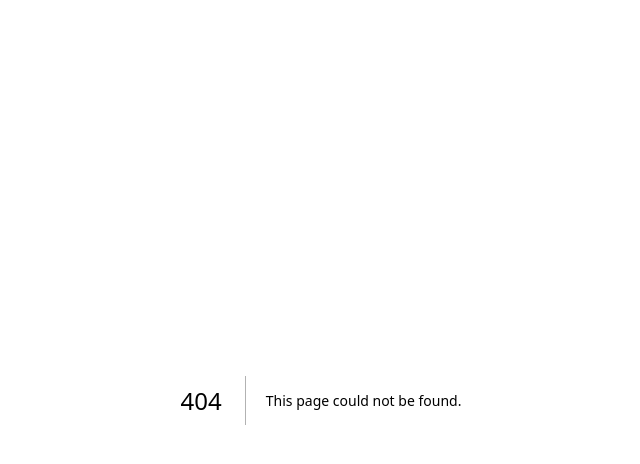
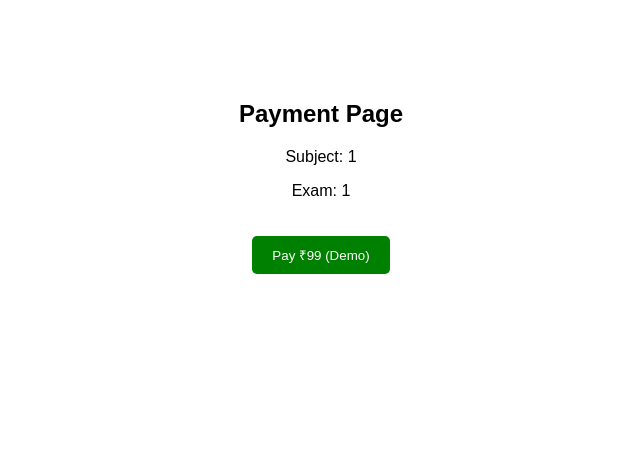
Before and after one commit to meenasakkaravarthi17/mocktest-site, a Next.js app: page /payment/1/1 in a window 1280 px wide. Before the commit this address had no page. Shown: the top 464 px of the page, without its empty margins (319-959 px from the left). Built offline with nearby package versions, Linux system fonts and the light colour scheme.

Commit message:
Create page.js

```diff
--- /dev/null
+++ b/app/payment/[subject]/[exam]/page.js
@@ -0,0 +1,24 @@
+export default function Payment({ params }) {
+
+  return (
+    <div style={{textAlign:"center",marginTop:"100px"}}>
+      <h2>Payment Page</h2>
+      <p>Subject: {params.subject}</p>
+      <p>Exam: {params.exam}</p>
+
+      <button
+        onClick={() => window.location.href=`/exam/${params.subject}/${params.exam}`}
+        style={{
+          padding:"10px 20px",
+          background:"green",
+          color:"white",
+          border:"none",
+          borderRadius:"5px",
+          marginTop:"20px"
+        }}
+      >
+        Pay ₹99 (Demo)
+      </button>
+    </div>
+  );
+}
```
